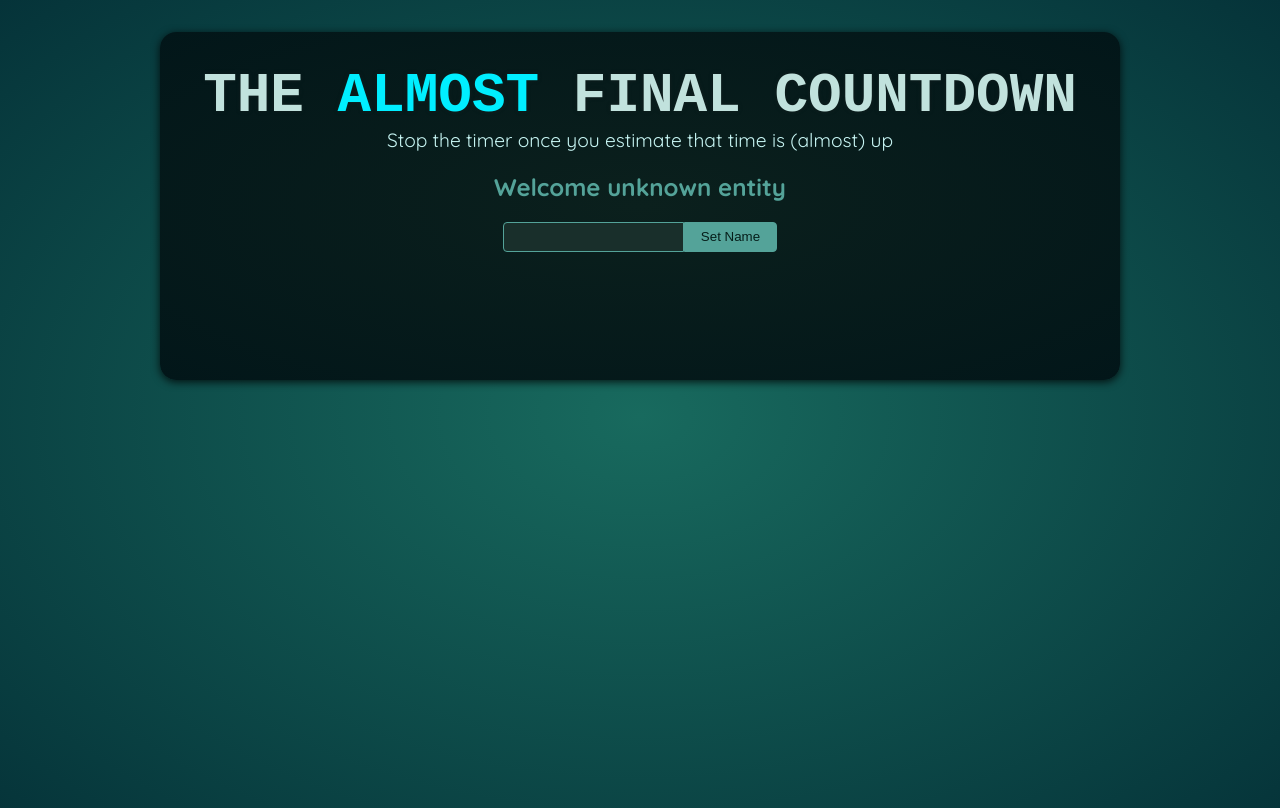
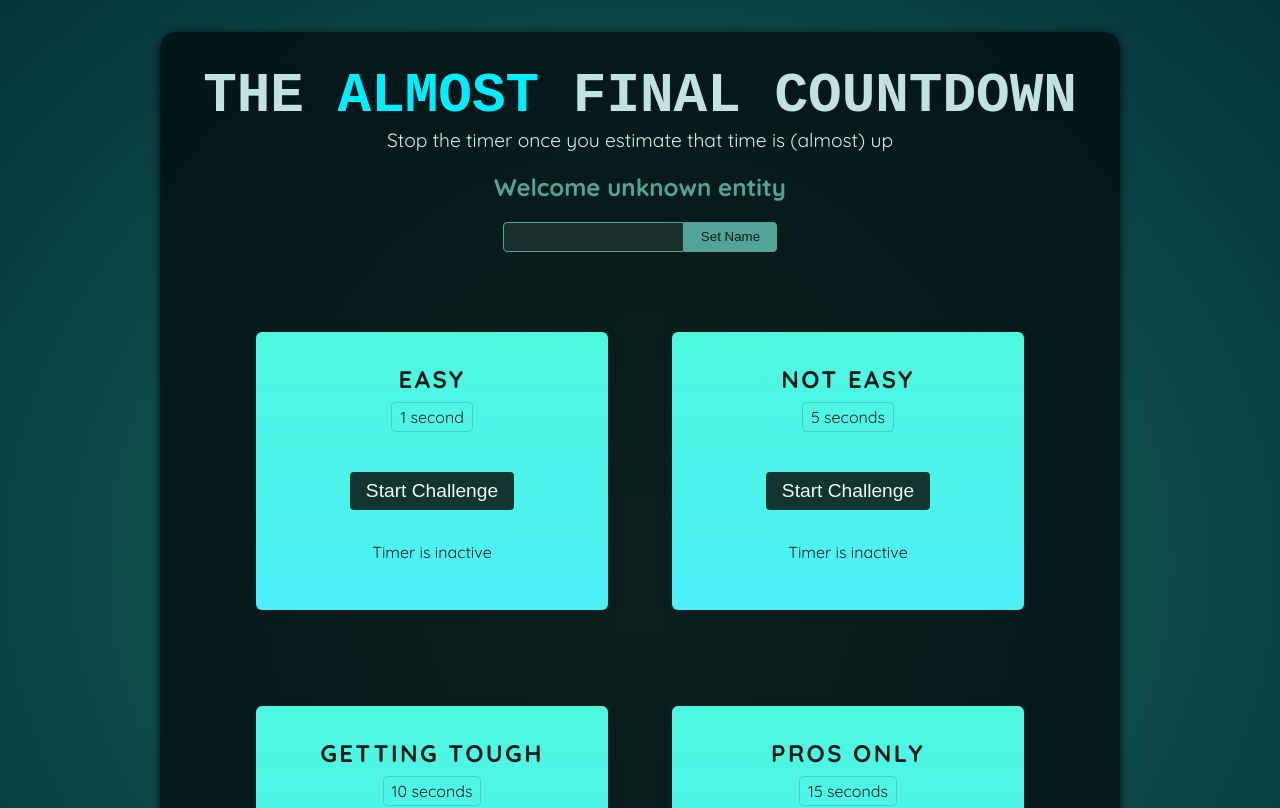
Before and after one commit to fEdGoRv/trainingChallengeGame2, a React (Vite) app: page / in a window 1280 px wide. Shown: the top 808 px of the page. Built offline with nearby package versions, Linux system fonts and the light colour scheme; a web font is replaced by a local one.

Commit message:
TimerChallenge fixed

```diff
--- a/src/App.jsx
+++ b/src/App.jsx
@@ -6,10 +6,10 @@ function App() {
     <>
       <Player />
       <div id="challenges">
-        <TimerChallenge title='easy' targetTime={1}/>
-        <TimerChallenge title='not easy' targetTime={5}/>
-        <TimerChallenge title='getting tough' targetTime={10}/>
-        <TimerChallenge title='pros only' targetTime={15}/>
+        <TimerChallenge title='Easy' targetTime={1}/>
+        <TimerChallenge title='Not Easy' targetTime={5}/>
+        <TimerChallenge title='Getting Tough' targetTime={10}/>
+        <TimerChallenge title='Pros Only' targetTime={15}/>
       </div>
     </>
   );
--- /dev/null
+++ b/src/components/ResultModal.jsx
@@ -0,0 +1,3 @@
+export default function ResultModal(){
+    return
+}
--- a/src/components/TimerChallenge.jsx
+++ b/src/components/TimerChallenge.jsx
@@ -1,5 +1,4 @@
 import {useState, useRef} from 'react'
-
 
 export default function TimerChallenge({ title, targetTime }) {
     const timer = useRef();
@@ -16,10 +15,10 @@ export default function TimerChallenge({ title, targetTime }) {
     function handleStop(){
        clearTimeout(timer.current)
     }
-
-    <seccion className="challenge">
+  return  (
+    <section className="challenge">
         <h2>{title}</h2>
-        {timerExpired && youLost}
+        {timerExpired && 'You Lost'}
         <p className="challenge-time">
            {targetTime} second{targetTime > 1 ? 's' : ''}
         </p>
@@ -31,5 +30,5 @@ export default function TimerChallenge({ title, targetTime }) {
         <p className={timerStarted ? 'active': undefined}>
            {timerStarted ? 'Timer is Running..' : 'Timer is inactive'}
         </p>
-    </seccion>
+    </section>)
 }
```
